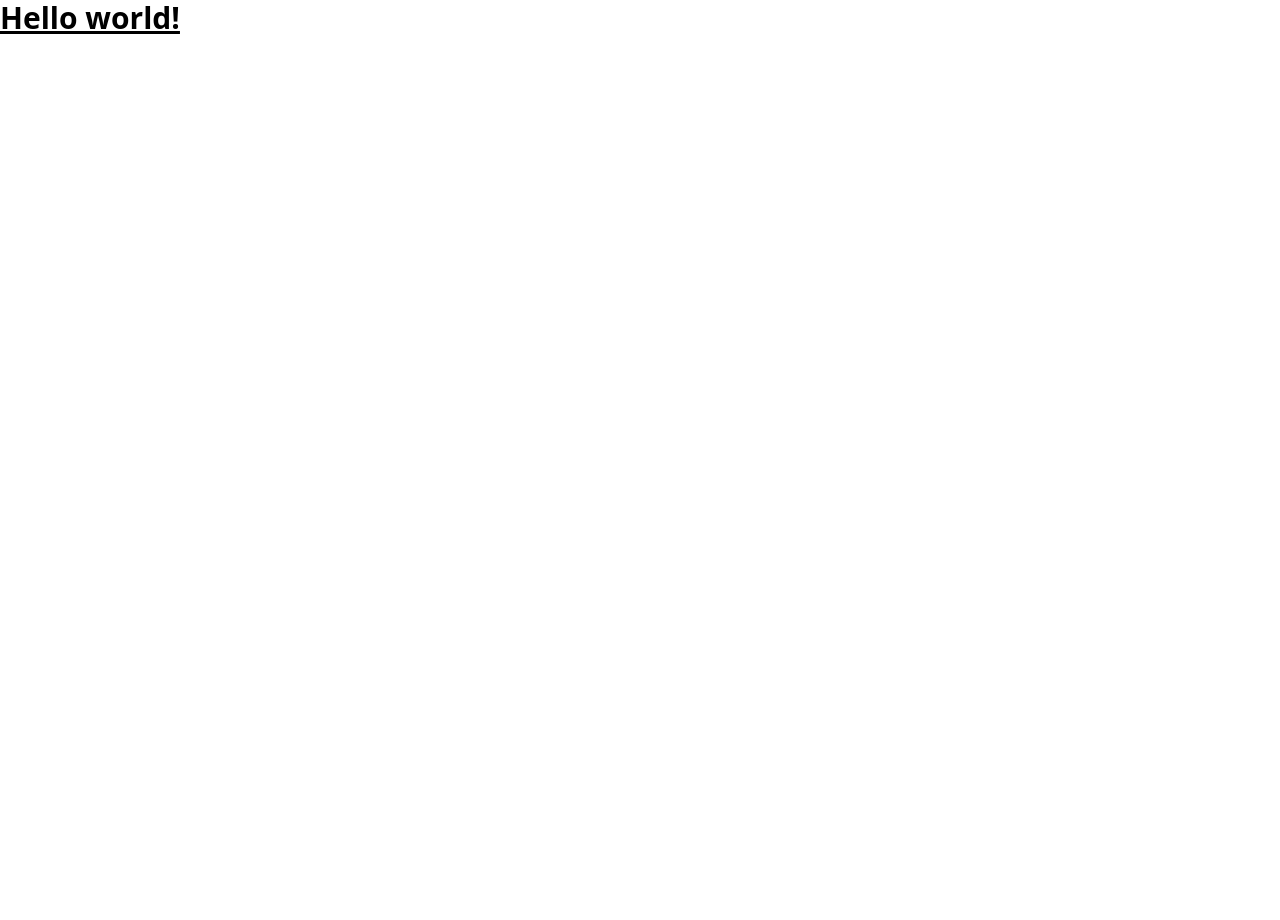
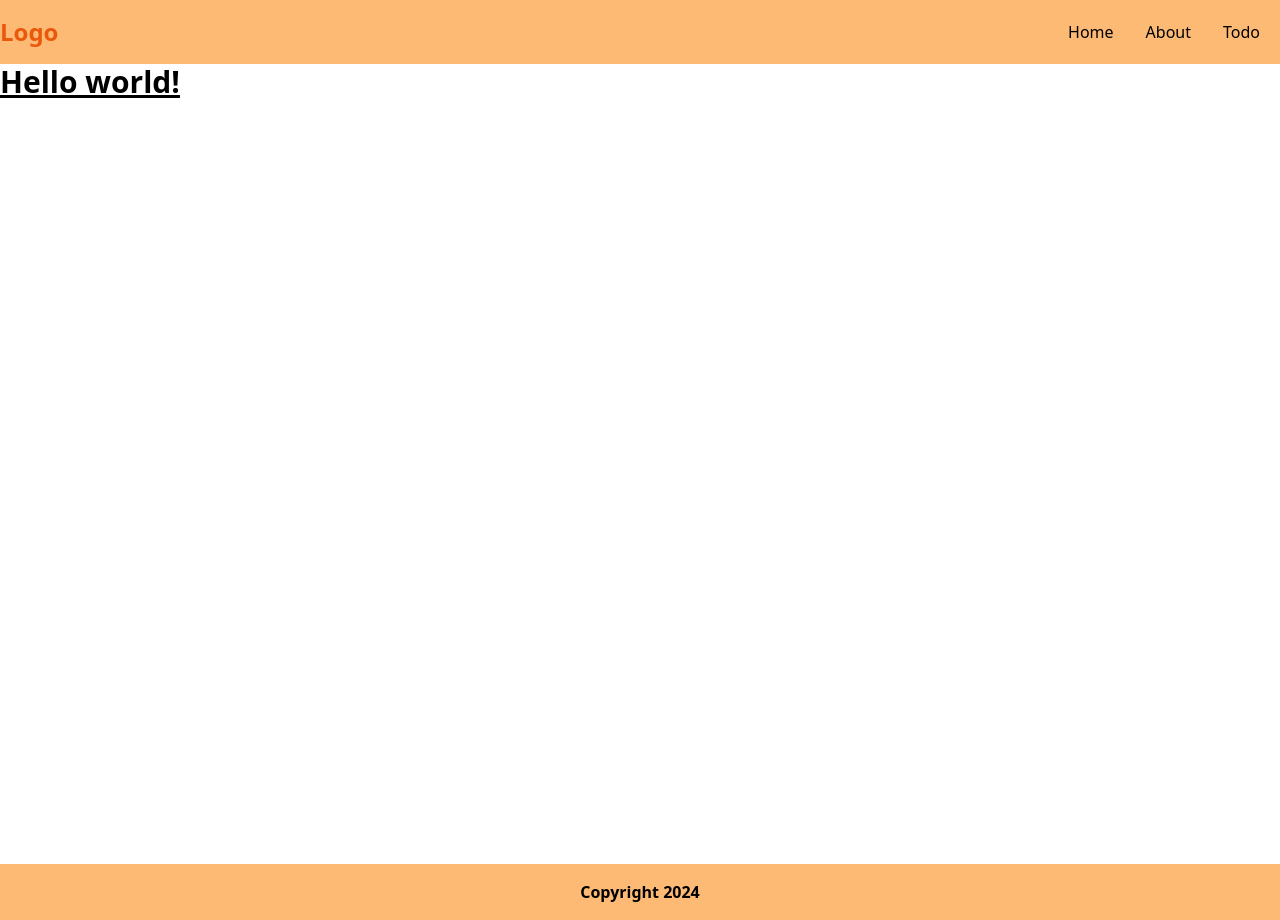
Before and after one commit to sayamelonk/ReactJS-Pemula, a React (Vite) app: page / in a window 1280 px wide. Before the commit the page ends 800 px from the top, so only its background shows below. Built offline with nearby package versions, Linux system fonts and the light colour scheme.

Commit message:
ReactJS Component dengan TailwindCSS

```diff
--- a/src/App.jsx
+++ b/src/App.jsx
@@ -1,5 +1,16 @@
+import Navigation from './components/Navigation'
+import Footer from './components/Footer'
+
 function App() {
-  return <h1 className="text-3xl font-bold underline">Hello world!</h1>
+  return (
+    <>
+      <Navigation />
+      <main className="h-screen">
+        <h1 className="text-3xl font-bold underline">Hello world!</h1>
+      </main>
+      <Footer></Footer>
+    </>
+  )
 }
 
 export default App
--- /dev/null
+++ b/src/components/Footer.jsx
@@ -0,0 +1,9 @@
+const Footer = () => {
+  return (
+    <footer className="w-full bg-orange-300 py-4">
+      <p className="text-center font-semibold">Copyright 2024</p>
+    </footer>
+  )
+}
+
+export default Footer
--- /dev/null
+++ b/src/components/Navigation.jsx
@@ -0,0 +1,22 @@
+const Navigation = () => {
+  return (
+    <nav className="flex justify-between bg-orange-300">
+      <h1 className="text-2xl font-bold text-orange-600 flex items-center">
+        Logo
+      </h1>
+      <ul className="flex flex-row gap-8 p-5">
+        <li className="hover:text-orange-600">
+          <a href="">Home</a>
+        </li>
+        <li className="hover:text-orange-600">
+          <a href="">About</a>
+        </li>
+        <li className="hover:text-orange-600">
+          <a href="">Todo</a>
+        </li>
+      </ul>
+    </nav>
+  )
+}
+
+export default Navigation
```
